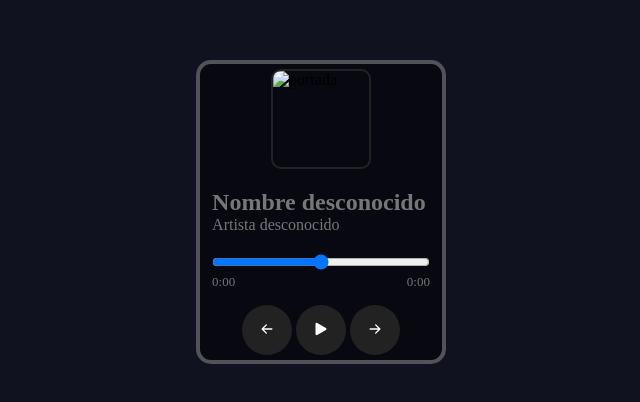
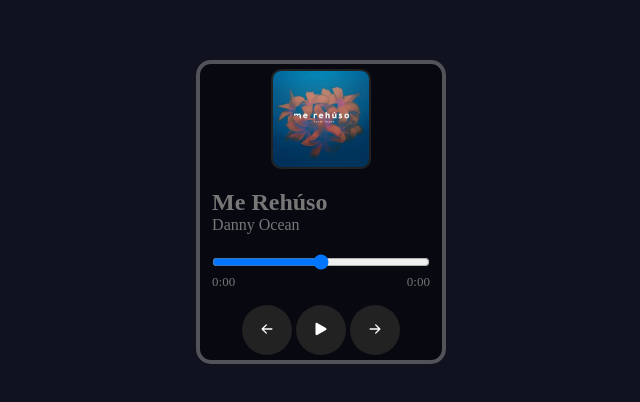
Before and after one commit to NPollito/music_player, a website: page src/pages/music-player.html in a window 1280 px wide. Shown: the part 188-590 px from the top of the page, without its empty margins (319-959 px from the left). Drawn offline with Linux system fonts and the light colour scheme.

Commit message:
Agregando la lista de reproducción con sus portadas

```diff
--- a/src/index.js
+++ b/src/index.js
@@ -4,14 +4,72 @@ const artistName = document.getElementById('artist');
 const progressBar = document.getElementById('progress');
 const currentTim = document.getElementById('time');
 const durationSong = document.getElementById('duration');
+const portadaSong = document.getElementById('portada')
 
 const playBtn = document.getElementById('play');
 
-let playlist = [{
-  url: "music/Zafiro Rap - Siempre Unidos.mp3",
-  name: "Zafiro Rap",
-  title: "Siempre Unidos",
-}];
+let playlist = [
+  {
+    url: "../assets/music/Danny Ocean - Me Rehúso.mp3",
+    name: "Danny Ocean",
+    title: "Me Rehúso",
+    img: "../assets/images/album/danny_ocean.webp",
+  },
+  {
+    url: "../assets/music/Dragon & Caballero - Fruta Prohibida.mp3",
+    name: "Dragon & Caballero",
+    title: "Fruta Prohibida",
+    img: "../assets/images/album/dragon_y_caballero.webp",
+  },
+  {
+    url: "../assets/music/Feid - LUNA.mp3",
+    name: "Feid",
+    title: "Luna",
+    img: "../assets/images/album/feid.webp",
+  },
+  {
+    url: "../assets/music/Joey Montana - Sin Ti.mp3",
+    name: "Joey Montana",
+    title: "Sin Ti",
+    img: "../assets/images/album/joey_montana.webp",
+  },
+  {
+    url: "../assets/music/Kevin El Autorizado - El Villano.mp3",
+    name: "Kevin El Autorizado",
+    title: "El Villano",
+    img: "../assets/images/album/kevin_el_autorizado.webp",
+  },
+  {
+    url: "../assets/music/La Secta - La Locura Automática (Reggaeton).mp3",
+    name: "La Secta",
+    title: "La Locura Automática",
+    img: "../assets/images/album/la_secta.webp",
+  },
+  {
+    url: "../assets/music/Marc Segui - Tiroteo (Remix).mp3",
+    name: "Marc Segui",
+    title: "Tiroteo (Remix)",
+    img: "../assets/images/album/marc_segui.webp",
+  },
+  {
+    url: "../assets/music/Rkm & Ken-y - Llorarás.mp3",
+    name: "Rkm & Ken-y",
+    title: "Llorarás",
+    img: "../assets/images/album/rakim_y_ken.webp",
+  },
+  {
+    url: "../assets/music/She - A 700 Km (Con Elena).mp3",
+    name: "She",
+    title: "A 700 Km",
+    img: "../assets/images/album/she_y_elena.webp",
+  },
+  {
+    url: "../assets/music/Zafiro Rap - Siempre Unidos.mp3",
+    name: "Zafiro Rap",
+    title: "Siempre Unidos",
+    img: "../assets/images/album/zafiro_rap.webp",
+  },
+];
 
 let indexSong = 0;
 
@@ -19,6 +77,7 @@ function loadSong(index) {
   songTitle.textContent = index.title;
   artistName.textContent = index.name;
   audioPlayer.src = index.url;
+  portadaSong.src = index.img;
 }
 
 loadSong(playlist[indexSong])
--- a/src/pages/music-player.html
+++ b/src/pages/music-player.html
@@ -14,7 +14,7 @@
       <div class="music-container">
 
         <div class="music-container_cover" id="cover">
-          <img src="./portada.jpg" alt="portada">
+          <img alt="portada" id="portada">
         </div>
 
         <div class="music-player">
@@ -56,7 +56,7 @@
       </div>
     </main>
   </div>
-  <script src="index.js"></script>
+  <script src="../index.js"></script>
 </body>
 
 </html>
```
